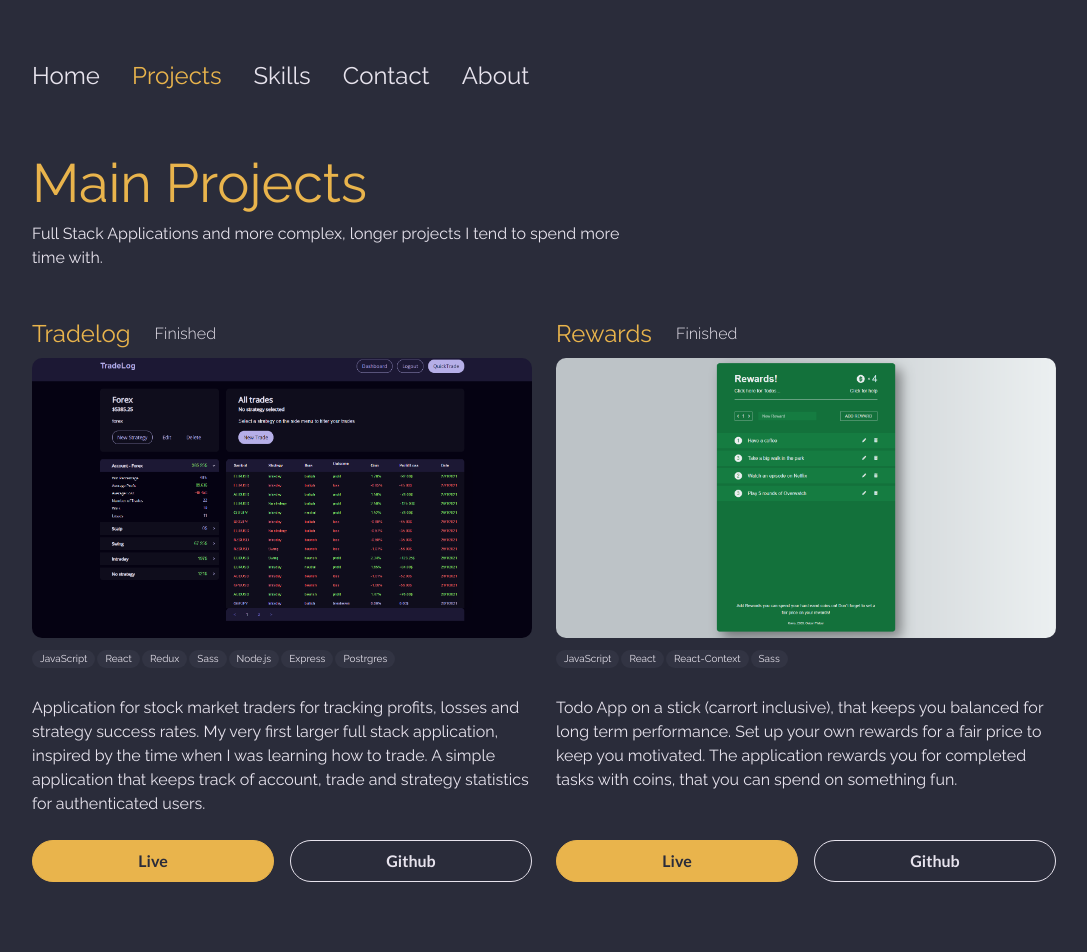
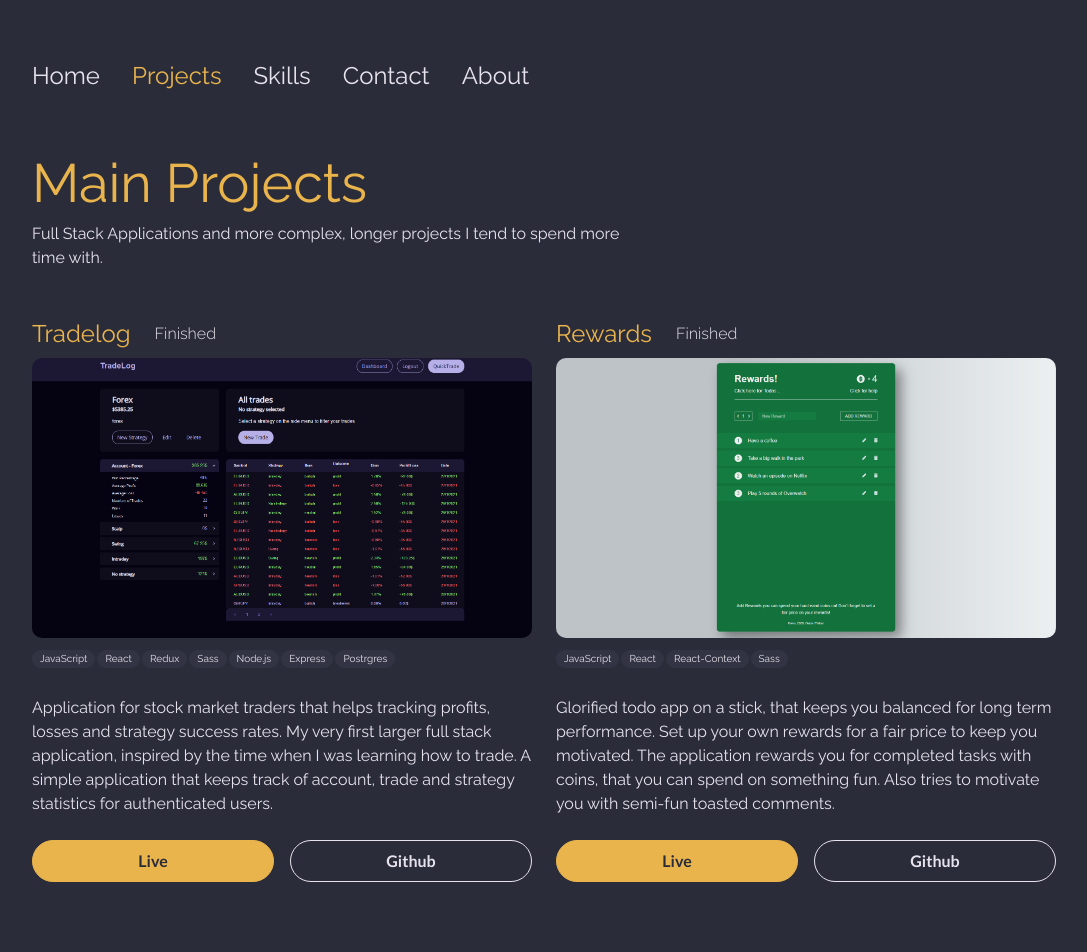
Before and after one commit to pfalzergbr/portfolio, a Next.js app: page /projects in a window 1280 px wide. Shown: the top 952 px of the page, without its empty margins (96-1183 px from the left). Built offline with nearby package versions, Linux system fonts and the light colour scheme.

Commit message:
add category to project interface

```diff
--- a/components/projects/ProjectItem.tsx
+++ b/components/projects/ProjectItem.tsx
@@ -9,6 +9,7 @@ export interface Project {
   id: string;
   slug: string;
   priority: number;
+  category: string;
   imageUrl: string;
   liveUrl: string;
   githubUrl: string;
@@ -23,7 +24,15 @@ export interface ProjectProps {
 }
 
 const ProjectItem: React.FC<ProjectProps> = ({ project }) => {
-  const { name, githubUrl, liveUrl, status, imageUrl, techBreadcrumbs, summary } = project;
+  const {
+    name,
+    githubUrl,
+    liveUrl,
+    status,
+    imageUrl,
+    techBreadcrumbs,
+    summary,
+  } = project;
   // const router = useRouter();
 
   // const handleCheckDetails = () => {
--- a/data/projects.ts
+++ b/data/projects.ts
@@ -2,6 +2,7 @@ export const projects = [
   {
     id: '1',
     slug: 'tradelog',
+    category: 'main',
     priority: '1',
     imageUrl: '/images/projects/tradelog-details.png',
     liveUrl: 'https://tradelog-app.herokuapp.com/',
@@ -18,11 +19,12 @@ export const projects = [
       'Postrgres',
     ],
     summary:
-      'Application for stock market traders for tracking profits, losses and strategy success rates. My very first larger full stack application, inspired by the time when I was learning how to trade. A simple application that keeps track of account, trade and strategy statistics for authenticated users. ',
+      'Application for stock market traders that helps tracking profits, losses and strategy success rates. My very first larger full stack application, inspired by the time when I was learning how to trade. A simple application that keeps track of account, trade and strategy statistics for authenticated users. ',
   },
   {
     id: '2',
     slug: 'rewards',
+    category: 'main',
     priority: '2',
     liveUrl: 'https://gold-that-glitters.netlify.app/',
     imageUrl: '/images/projects/rewards.png',
@@ -36,7 +38,7 @@ export const projects = [
       'Sass',
     ],
     summary:
-      'Todo App on a stick (carrort inclusive), that keeps you balanced for long term performance. Set up your own rewards for a fair price to keep you motivated. The application rewards you for completed tasks with coins, that you can spend on something fun. ',
+      'Glorified todo app on a stick, that keeps you balanced for long term performance. Set up your own rewards for a fair price to keep you motivated. The application rewards you for completed tasks with coins, that you can spend on something fun. Also tries to motivate you with semi-fun toasted comments.',
   },
   // {
   //   id: '2',
```
